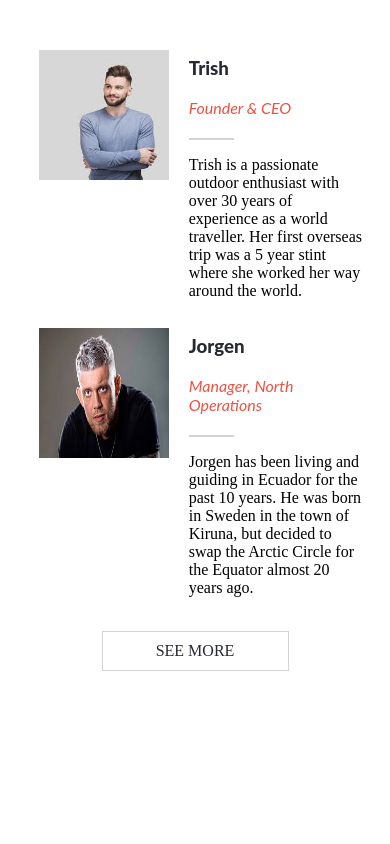
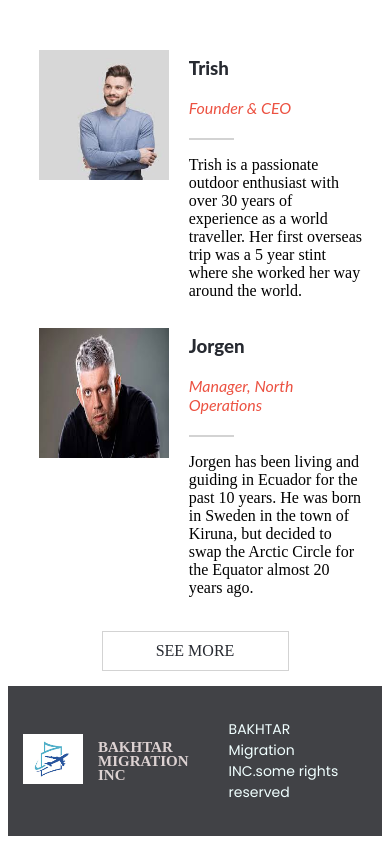
Before and after one commit to Masouma864/ImmigrationAgency-Js, a website: page index.html in a window 390 px wide. Shown: the part 2447-3291 px from the top of the page. Before the commit the page ends 3133 px from the top, so only its background shows below. Drawn offline with Linux system fonts and the light colour scheme.

Commit message:
add footer in mobile version

```diff
--- a/style.css
+++ b/style.css
@@ -262,12 +262,6 @@ nav .menu {
   color: var(--Orange);
 }
 
-
-.staff-inside.active {
-  display: none;
-}
-
-
 .footer-info {
   font-size: 15px;
   font-weight: 800;
@@ -275,6 +269,14 @@ nav .menu {
   text-align: left;
   line-height: 14px;
   margin-right: 40px;
+}
+
+.footer-sec p {
+  color: azure;
+  font-size: 14px;
+  text-align: left;
+  margin: 0;
+  font-family: "Poppins", sans-serif;
 }
 
 
@@ -549,7 +551,11 @@ ul {
 
 
 .footer {
-  display: none;
+  display: flex;
+  align-items: center;
+  justify-content: center;
+  height: 150px;
+  background-color: #414246 !important;
 }
 
 .fo {
@@ -614,6 +620,12 @@ ul {
 
 .hide {
   display: none;
+}
+
+.footer-logo {
+  width: 60px;
+  height: 50px;
+  margin: 15px;
 }
 
 .logo-info {
@@ -715,6 +727,7 @@ ul {
     width: 50%;
     margin-top: 22px;
   }
+
   .all-staff-members {
     display: flex;
     flex-wrap: wrap;
```
